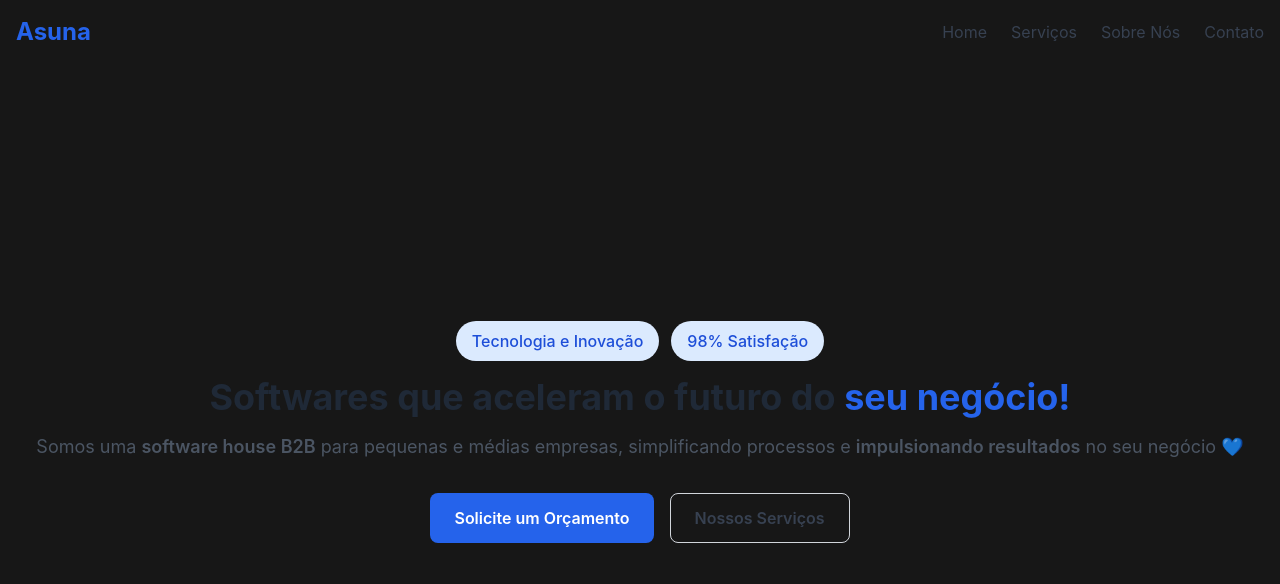
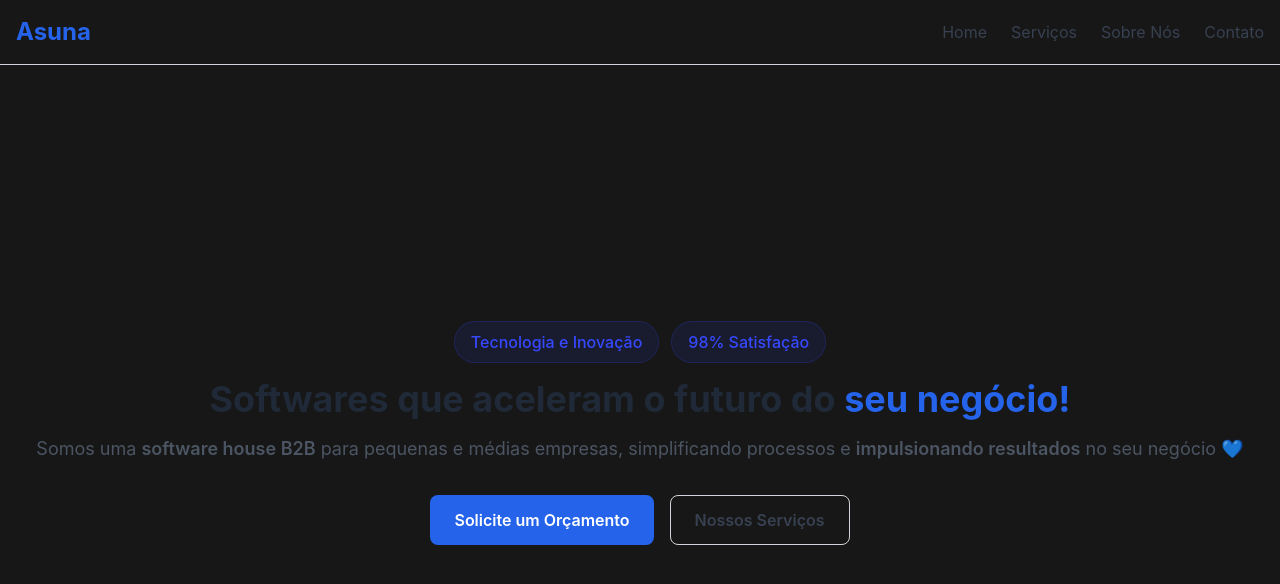
Before and after one commit to asuna-company/asuna-website, a Next.js app: page / in a window 1280 px wide. Shown: the top 584 px of the page. Built offline with nearby package versions, Linux system fonts and the light colour scheme.

Commit message:
feat: add border & divider to components

```diff
--- a/src/app/components/badges/TextBadge.tsx
+++ b/src/app/components/badges/TextBadge.tsx
@@ -4,7 +4,7 @@ interface TextBadgeProps {
 
 export default function TextBadge({ title }: TextBadgeProps) {
   return (
-    <span className="px-4 py-2 bg-blue-100 text-blue-700 rounded-full font-medium border-">
+    <span className="px-4 py-2 bg-primary-500/10 text-primary-500 rounded-full font-medium border-[0.5px] border-primary-500/20">
       {title}
     </span>
   );
--- a/src/app/components/navbar/Navbar.tsx
+++ b/src/app/components/navbar/Navbar.tsx
@@ -5,7 +5,13 @@ import DesktopNavbar from './internals/DesktopNavbar';
 
 const Navbar = () => {
   const isMobile = useMediaQuery('(max-width: 768px)');
-  return isMobile ? <MobileNavbar /> : <DesktopNavbar />;
+
+  return (
+    <div className='border-b border-gray-300'>
+      {isMobile ? <MobileNavbar /> : <DesktopNavbar />}
+    </div>
+  )
+
 };
 
 export default Navbar;
```
